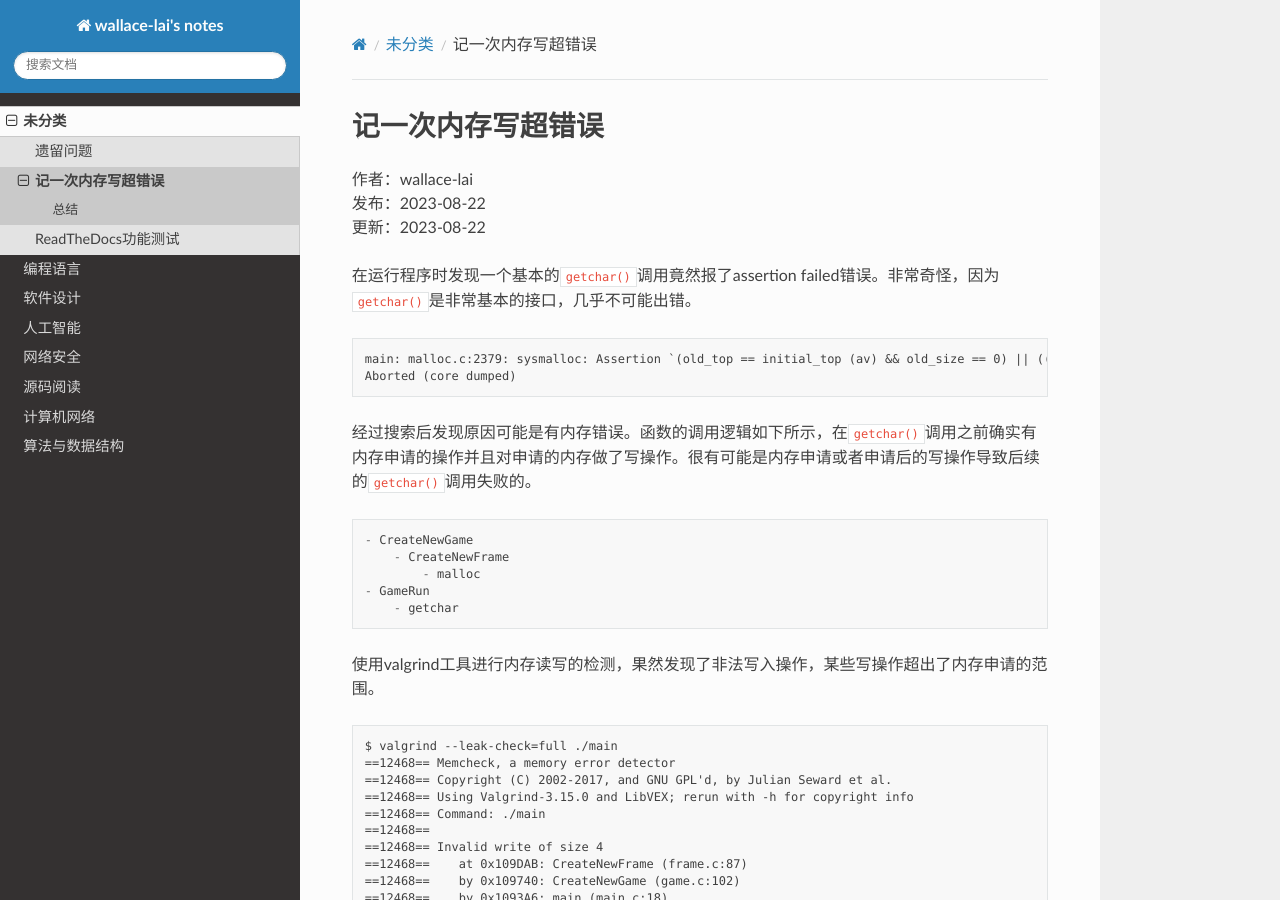
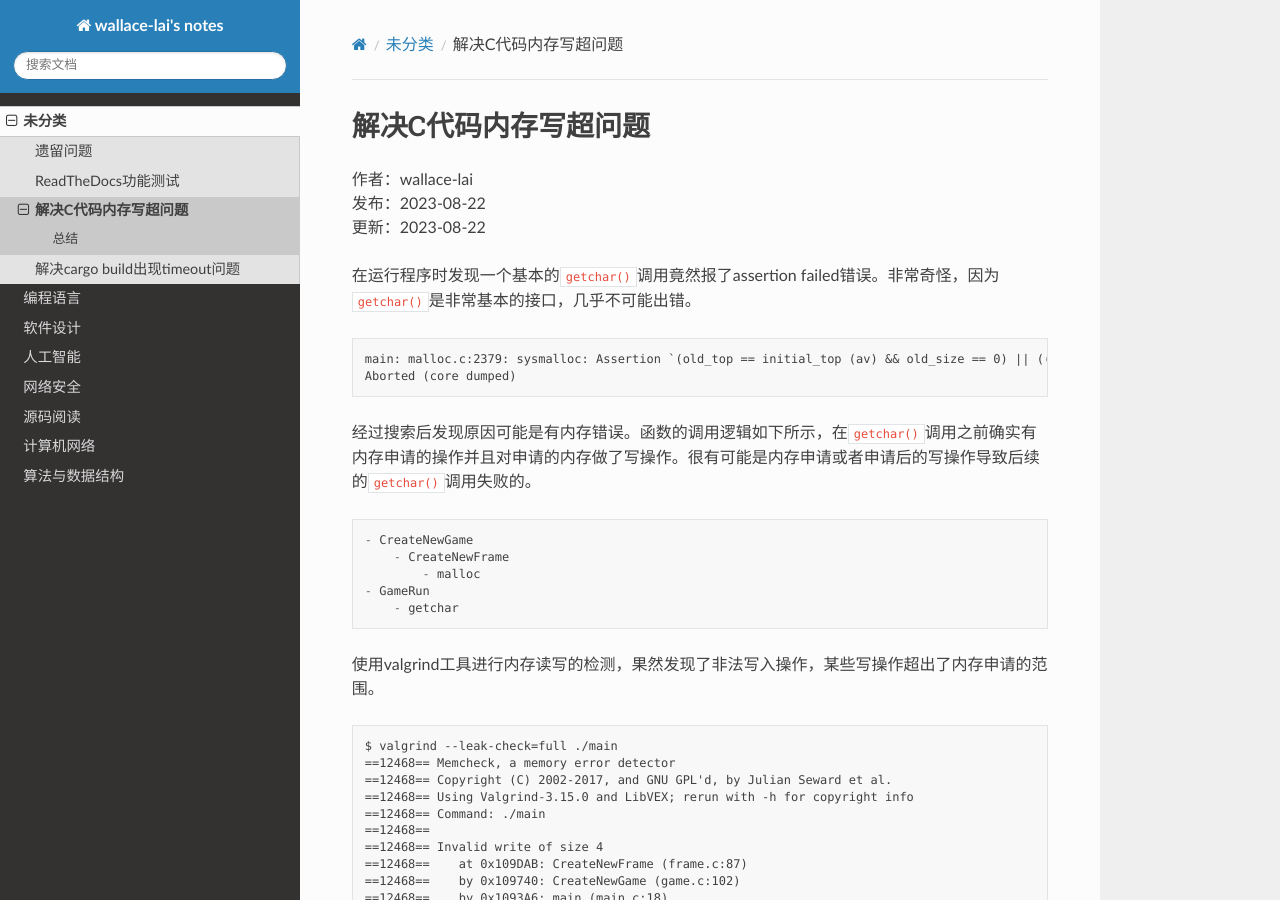
Before and after one commit to wallace-lai/learning-notes, a Sphinx documentation site: the page built from source/Unfiled/fix-invalid-write.md, in a window 1280 px wide and 900 px high. Built offline with Sphinx 7.4.7 and the Read the Docs theme 2.0.0, drawn with Linux system fonts in a browser that asks for light colours.

Commit message:
add post fix-cargo-build

```diff
--- a/source/Unfiled/invalid-write.md
+++ b/source/Unfiled/fix-invalid-write.md
@@ -1,4 +1,4 @@
-# 记一次内存写超错误
+# 解决C代码内存写超问题
 
 作者：wallace-lai </br>
 发布：2023-08-22 </br>
--- a/source/Unfiled/index.rst
+++ b/source/Unfiled/index.rst
@@ -5,5 +5,7 @@
     :maxdepth: 2
 
     remain.md
-    invalid-write.md
     ReadTheDocs-Test.md
+
+    fix-invalid-write.md
+    fix-cargo-build.md
```
Also changed, not shown: source/Unfiled/fix-cargo-build.md (added, +44 -0 lines).
